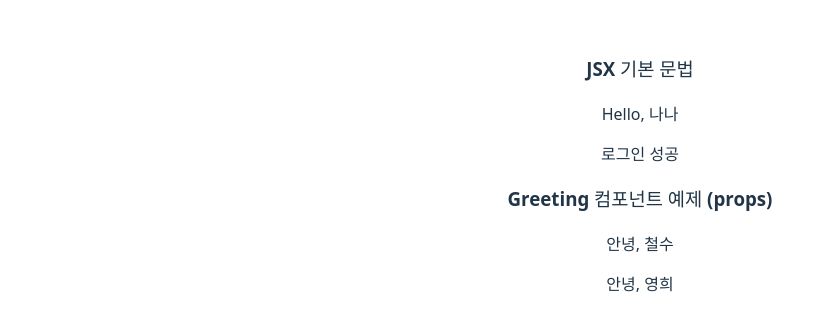
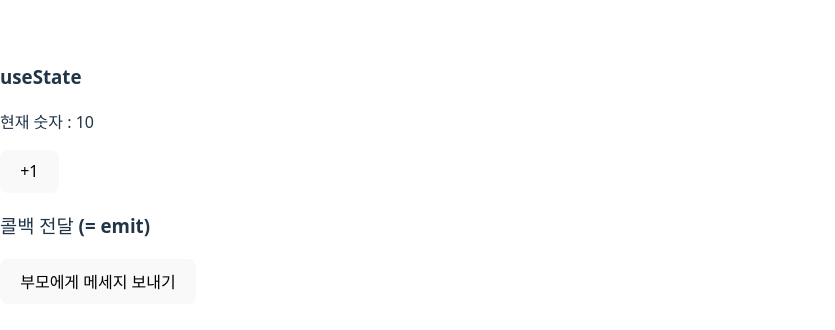
Before and after one commit to rimurang/react_firebase_app, a React (Vite) app: page / in a window 1280 px wide. Shown: the part 226-556 px from the top of the page, without its empty margins (0-835 px from the left). Built offline with nearby package versions, Linux system fonts and the light colour scheme.

Commit message:
상태 관리 (useState) & 이벤트 처리

```diff
--- a/src/App.jsx
+++ b/src/App.jsx
@@ -1,21 +1,30 @@
-import Greeting from "./Greeting"; // 컴포넌트 불러오기
-
-import "./App.css";
+import Child from "./Child";
+import { useState } from "react";
 
 function App() {
-  const name = "나나";
-  const isLogin = true;
+  // count 상태 변수와 setCount 상태 변경 함수 생성
+  const number = 10;
+  const [count, setCount] = useState(number);
+
+  // 이벤트 핸들러 함수 정의
+  const increase = () => {
+    setCount(count + 1);
+  };
+
+  const handleMessage = (msg) => {
+    alert("자식의 메세지 : " + msg);
+  };
 
   return (
     <div>
-      <h3>JSX 기본 문법 </h3>
-      {/* 중괄호  {} 안에 JS표현식 사용 가능 */}
-      <p>Hello, {name}</p>
-      <p>{isLogin ? "로그인 성공" : "로그인 필요"}</p>
+      <h3>useState</h3>
+      <p>현재 숫자 : {count}</p>
+      {/* 버튼 클릭 시 setCount 실행 -> state 값 변경 */}
+      <button onClick={increase}> +1 </button>
 
-      <h3>Greeting 컴포넌트 예제 (props)</h3>
-      <Greeting name="철수" />
-      <Greeting name="영희" />
+      <h3>콜백 전달 (= emit)</h3>
+      {/* 부모가 콜백 함수를 props로 전달 */}
+      <Child onSendMessage={handleMessage} />
     </div>
   );
 }
--- /dev/null
+++ b/src/Child.jsx
@@ -0,0 +1,9 @@
+function Child({ onSendMessage }) {
+  const msg = "안녕~";
+
+  return (
+    <button onClick={() => onSendMessage(msg)}>부모에게 메세지 보내기</button>
+  );
+}
+
+export default Child;
```
